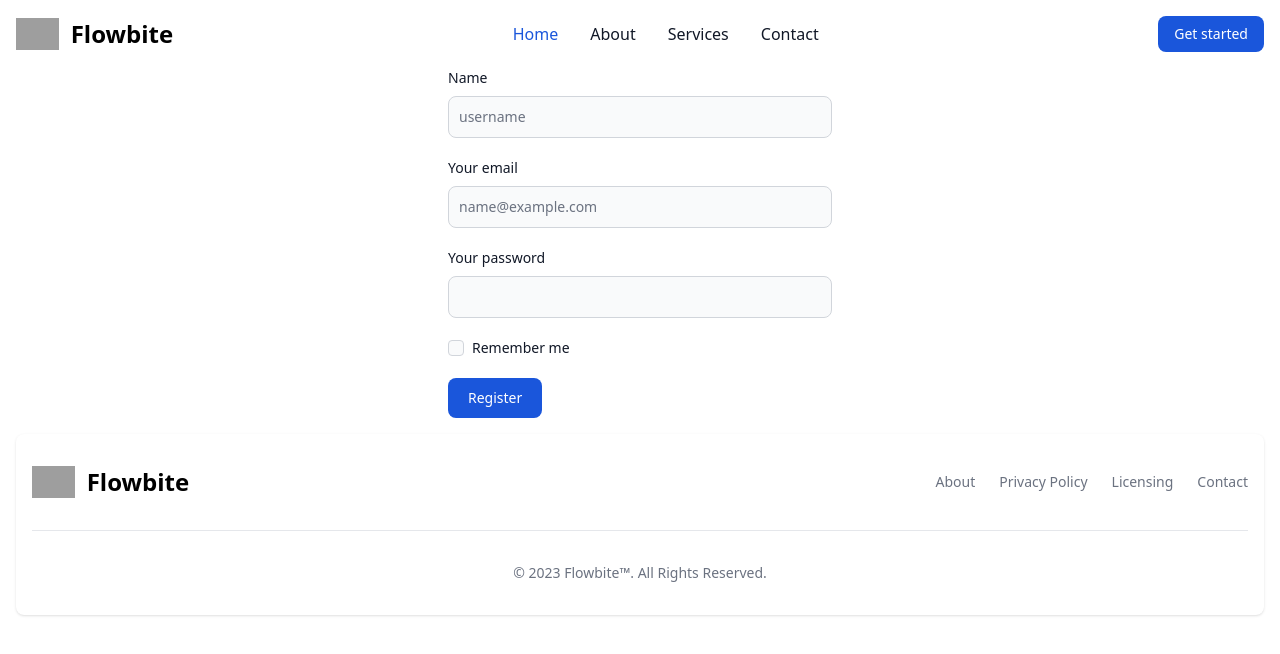
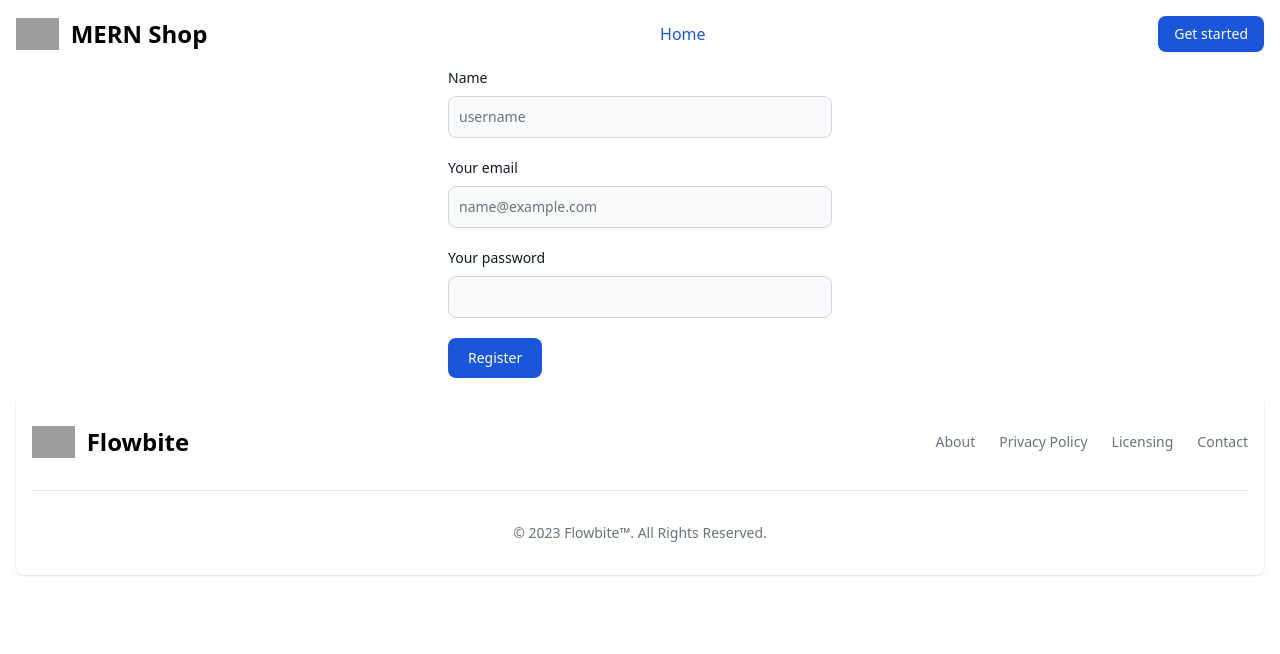
Before and after one commit to sudarshanrj07/ecom-mern-shop, a React (Vite) app in the folder client/: page /register in a window 1280 px wide. Shown: the top 654 px of the page. Built offline with nearby package versions, Linux system fonts and the light colour scheme; grey boxes are pictures that could not be loaded.

Commit message:
improved login and register U

```diff
--- a/client/src/Redux/Actions/User.js
+++ b/client/src/Redux/Actions/User.js
@@ -19,7 +19,7 @@ export const userLoginAction = (email, password) => async (dispatch) => {
 				"Content-type": "application/json",
 			},
 		};
-		const { data } = await axios.get(
+		const { data } = await axios.post(
 			`${BASE_URL}/api/users/login`,
 			{ email, password },
 			config
--- /dev/null
+++ b/client/src/components/Dropdown.jsx
@@ -0,0 +1,12 @@
+"use client";
+
+import { Dropdown } from "flowbite-react";
+
+export function UserDropdown({ logoutHandler }) {
+	return (
+		<Dropdown label="User" dismissOnClick={false}>
+			<Dropdown.Item>Profile</Dropdown.Item>
+			<Dropdown.Item onClick={logoutHandler}>Sign out</Dropdown.Item>
+		</Dropdown>
+	);
+}
--- a/client/src/layouts/Navbar.jsx
+++ b/client/src/layouts/Navbar.jsx
@@ -1,4 +1,15 @@
+import { useDispatch, useSelector } from "react-redux";
+import { UserDropdown } from "../components/Dropdown";
+import { userLogoutAction } from "../Redux/Actions/User";
+import { Link } from "react-router-dom";
+
 const Navbar = () => {
+	const userLoginReducer = useSelector((state) => state.userLoginReducer);
+	const { userInfo } = userLoginReducer;
+	const dispatch = useDispatch();
+	const logoutHandler = () => {
+		dispatch(userLogoutAction());
+	};
 	return (
 		<>
 			<nav className="bg-white border-gray-200 dark:bg-gray-900">
@@ -13,16 +24,20 @@ const Navbar = () => {
 							alt="Flowbite Logo"
 						/>
 						<span className="self-center text-2xl font-semibold whitespace-nowrap dark:text-white">
-							Flowbite
+							MERN Shop
 						</span>
 					</a>
 					<div className="flex md:order-2 space-x-3 md:space-x-0 rtl:space-x-reverse">
-						<button
-							type="button"
-							className="text-white bg-blue-700 hover:bg-blue-800 focus:ring-4 focus:outline-none focus:ring-blue-300 font-medium rounded-lg text-sm px-4 py-2 text-center dark:bg-blue-600 dark:hover:bg-blue-700 dark:focus:ring-blue-800"
-						>
-							Get started
-						</button>
+						{!userInfo ? (
+							<Link
+								to="/register"
+								className="text-white bg-blue-700 hover:bg-blue-800 focus:ring-4 focus:outline-none focus:ring-blue-300 font-medium rounded-lg text-sm px-4 py-2 text-center dark:bg-blue-600 dark:hover:bg-blue-700 dark:focus:ring-blue-800"
+							>
+								Get started
+							</Link>
+						) : (
+							<UserDropdown logoutHandler={logoutHandler}></UserDropdown>
+						)}
 						<button
 							data-collapse-toggle="navbar-cta"
 							type="button"
@@ -62,30 +77,6 @@ const Navbar = () => {
 									Home
 								</a>
 							</li>
-							<li>
-								<a
-									href="#"
-									className="block py-2 px-3 md:p-0 text-gray-900 rounded hover:bg-gray-100 md:hover:bg-transparent md:hover:text-blue-700 md:dark:hover:text-blue-500 dark:text-white dark:hover:bg-gray-700 dark:hover:text-white md:dark:hover:bg-transparent dark:border-gray-700"
-								>
-									About
-								</a>
-							</li>
-							<li>
-								<a
-									href="#"
-									className="block py-2 px-3 md:p-0 text-gray-900 rounded hover:bg-gray-100 md:hover:bg-transparent md:hover:text-blue-700 md:dark:hover:text-blue-500 dark:text-white dark:hover:bg-gray-700 dark:hover:text-white md:dark:hover:bg-transparent dark:border-gray-700"
-								>
-									Services
-								</a>
-							</li>
-							<li>
-								<a
-									href="#"
-									className="block py-2 px-3 md:p-0 text-gray-900 rounded hover:bg-gray-100 md:hover:bg-transparent md:hover:text-blue-700 md:dark:hover:text-blue-500 dark:text-white dark:hover:bg-gray-700 dark:hover:text-white md:dark:hover:bg-transparent dark:border-gray-700"
-								>
-									Contact
-								</a>
-							</li>
 						</ul>
 					</div>
 				</div>
--- a/client/src/pages/auth/Login.jsx
+++ b/client/src/pages/auth/Login.jsx
@@ -1,10 +1,30 @@
+import { useDispatch, useSelector } from "react-redux";
 import { Layout } from "../../layouts/Layouts";
+import { useState } from "react";
+import { userLoginAction } from "../../Redux/Actions/User";
 
 export default function Login() {
+	const [email, setEmail] = useState(null);
+	const [password, setPassword] = useState(null);
+
+	const userLoginReducer = useSelector((state) => state.userLoginReducer);
+	const { loading, error } = userLoginReducer;
+
+	const dispatch = useDispatch();
+	const submitHandler = (e) => {
+		e.preventDefault();
+		dispatch(userLoginAction(email, password));
+	};
 	return (
 		<>
 			<Layout>
-				<form className="max-w-sm mx-auto h-5/6">
+				{loading ? (
+					<h1>loading</h1>
+				) : error ? (
+					<h1>{error}</h1>
+				) : (
+					<>
+						<form className="max-w-sm mx-auto h-5/6" onSubmit={submitHandler}>
 							<div className="mb-5">
 								<label
 									for="email"
@@ -18,6 +38,8 @@ export default function Login() {
 									className="bg-gray-50 border border-gray-300 text-gray-900 text-sm rounded-lg focus:ring-blue-500 focus:border-blue-500 block w-full p-2.5 dark:bg-gray-700 dark:border-gray-600 dark:placeholder-gray-400 dark:text-white dark:focus:ring-blue-500 dark:focus:border-blue-500"
 									placeholder="name@example.com"
 									required
+									value={email}
+									onChange={(e) => setEmail(e.target.value)}
 								/>
 							</div>
 							<div className="mb-5">
@@ -32,24 +54,9 @@ export default function Login() {
 									id="password"
 									className="bg-gray-50 border border-gray-300 text-gray-900 text-sm rounded-lg focus:ring-blue-500 focus:border-blue-500 block w-full p-2.5 dark:bg-gray-700 dark:border-gray-600 dark:placeholder-gray-400 dark:text-white dark:focus:ring-blue-500 dark:focus:border-blue-500"
 									required
+									value={password}
+									onChange={(e) => setPassword(e.target.value)}
 								/>
-					</div>
-					<div className="flex items-start mb-5">
-						<div className="flex items-center h-5">
-							<input
-								id="remember"
-								type="checkbox"
-								value=""
-								className="w-4 h-4 border border-gray-300 rounded bg-gray-50 focus:ring-3 focus:ring-blue-300 dark:bg-gray-700 dark:border-gray-600 dark:focus:ring-blue-600 dark:ring-offset-gray-800 dark:focus:ring-offset-gray-800"
-								required
-							/>
-						</div>
-						<label
-							for="remember"
-							className="ms-2 text-sm font-medium text-gray-900 dark:text-gray-300"
-						>
-							Remember me
-						</label>
 							</div>
 							<button
 								type="submit"
@@ -58,6 +65,8 @@ export default function Login() {
 								Login
 							</button>
 						</form>
+					</>
+				)}
 			</Layout>
 		</>
 	);
--- a/client/src/pages/auth/Register.jsx
+++ b/client/src/pages/auth/Register.jsx
@@ -77,23 +77,6 @@ export default function Register() {
 									onChange={(e) => setPassword(e.target.value)}
 								/>
 							</div>
-							<div className="flex items-start mb-5">
-								<div className="flex items-center h-5">
-									<input
-										id="remember"
-										type="checkbox"
-										value=""
-										className="w-4 h-4 border border-gray-300 rounded bg-gray-50 focus:ring-3 focus:ring-blue-300 dark:bg-gray-700 dark:border-gray-600 dark:focus:ring-blue-600 dark:ring-offset-gray-800 dark:focus:ring-offset-gray-800"
-										required
-									/>
-								</div>
-								<label
-									for="remember"
-									className="ms-2 text-sm font-medium text-gray-900 dark:text-gray-300"
-								>
-									Remember me
-								</label>
-							</div>
 							<button
 								type="submit"
 								className="text-white bg-blue-700 hover:bg-blue-800 focus:ring-4 focus:outline-none focus:ring-blue-300 font-medium rounded-lg text-sm w-full sm:w-auto px-5 py-2.5 text-center dark:bg-blue-600 dark:hover:bg-blue-700 dark:focus:ring-blue-800"
```
Lines whose indentation alone changed are shown as unchanged.
